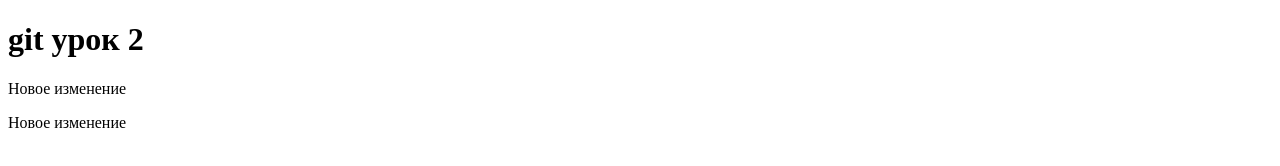
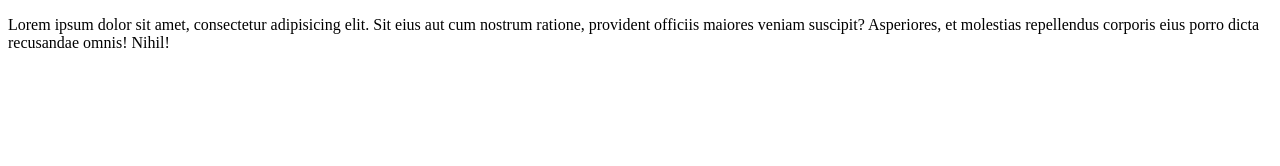
Before and after one commit to Artem12345678/loftblog, a plain HTML site: page index.html in a window 1280 px wide. Drawn offline with Linux system fonts and the light colour scheme.

Commit message:
Fourth Commit

```diff
--- a/index.html
+++ b/index.html
@@ -6,8 +6,6 @@
 	<link rel="stylesheet" href="css/style.css">
 </head>
 <body>
-	<h1>git урок 2</h1>
-	<p>Новое изменение</p>
-	<p>Новое изменение</p>
+<p>Lorem ipsum dolor sit amet, consectetur adipisicing elit. Sit eius aut cum nostrum ratione, provident officiis maiores veniam suscipit? Asperiores, et molestias repellendus corporis eius porro dicta recusandae omnis! Nihil!</p>
 </body>
 </html>
```
